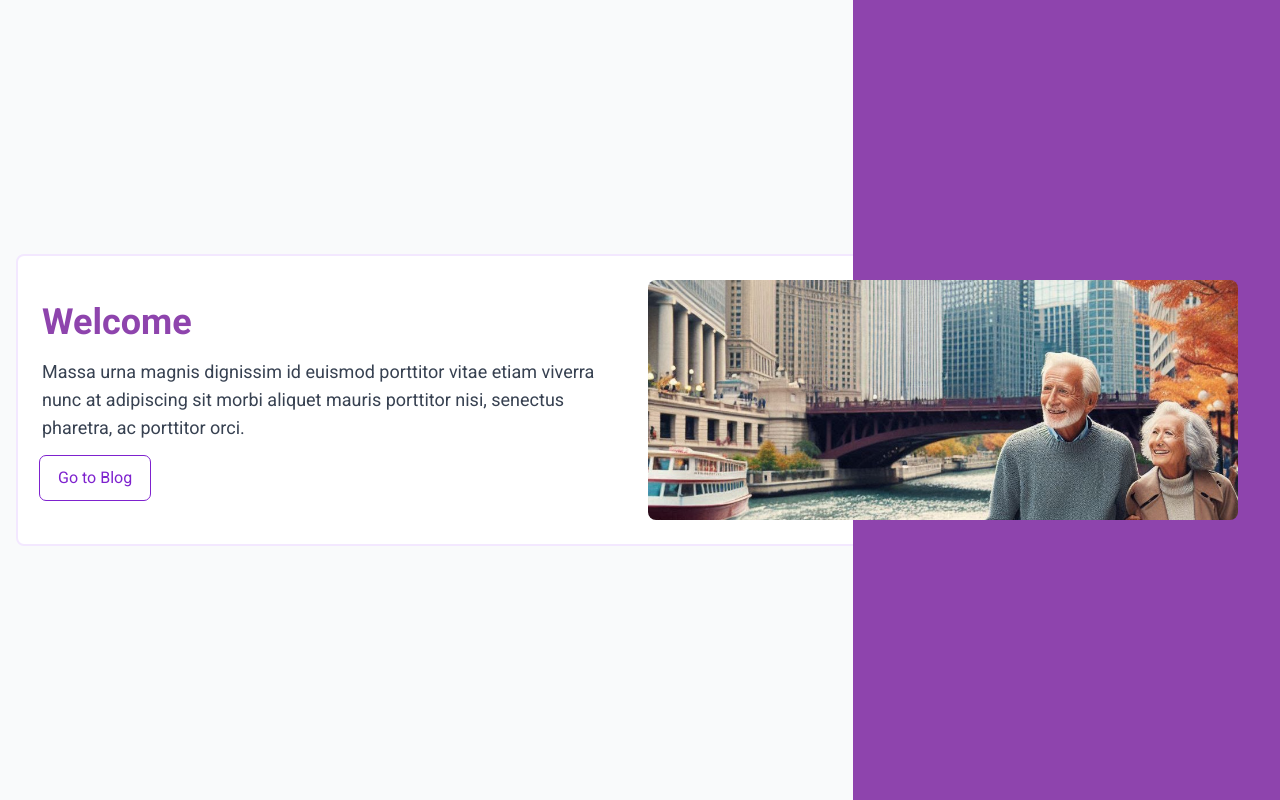
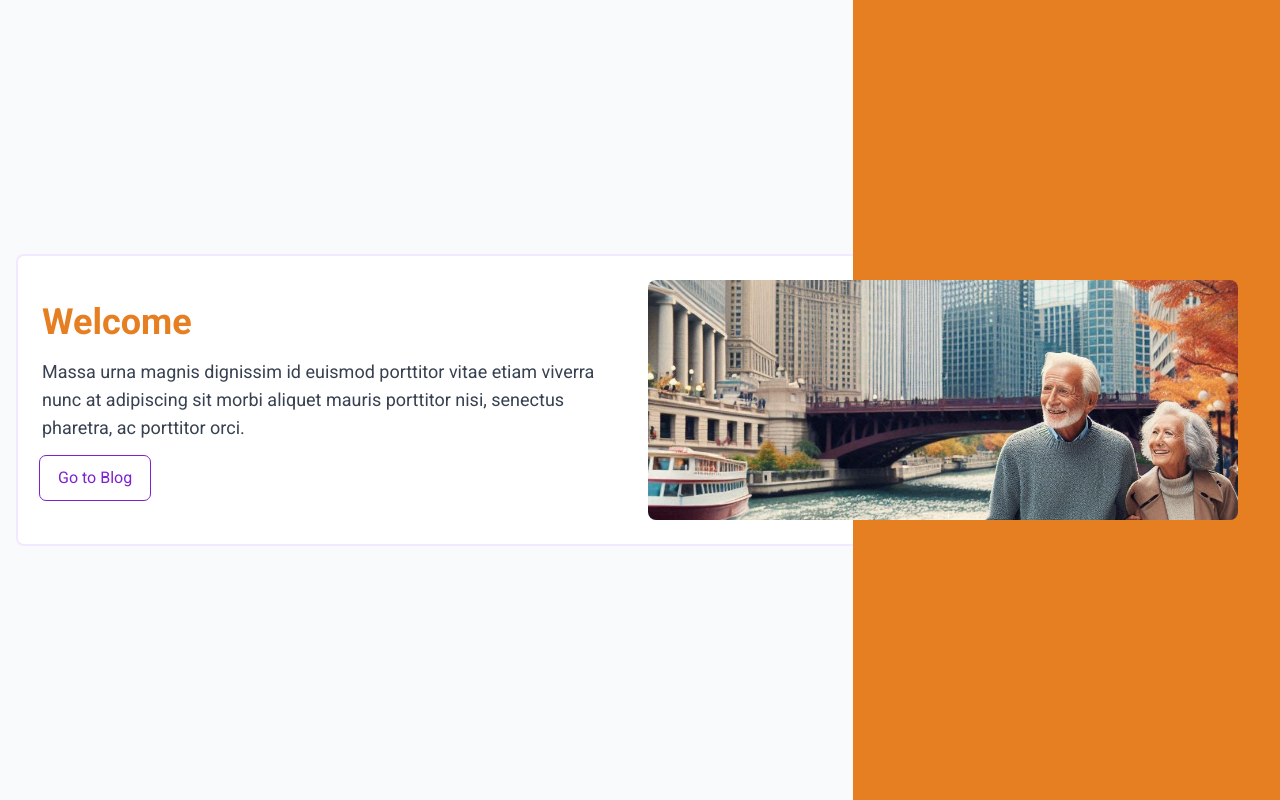
Before and after one commit to Korez73/NextJSLinkedIn, a Next.js app: page / in a window 1280 px wide. Built offline with nearby package versions, Linux system fonts and the light colour scheme.

Commit message:
fall colors

```diff
--- a/src/app/page.tsx
+++ b/src/app/page.tsx
@@ -7,7 +7,7 @@ export default function Home() {
       <div className="container mx-auto p-4 relative">
         <div className="bg-white border-2 border-purple-100 rounded-lg p-6 grid grid-cols-1 md:grid-cols-2 gap-4">
           <div className="flex flex-col justify-center">
-            <h1 className={`text-4xl font-bold mb-4 ${styles.text_wisteria}`}>Welcome</h1>
+            <h1 className={`text-4xl font-bold mb-4 ${styles.text_carrot}`}>Welcome</h1>
             <p className="text-lg text-gray-700 mb-4">
               Massa urna magnis dignissim id euismod porttitor vitae etiam viverra nunc at adipiscing sit morbi aliquet mauris porttitor nisi, senectus pharetra, ac porttitor orci.
             </p>
@@ -33,7 +33,7 @@ export default function Home() {
           </div>
         </div>
       </div>
-      <div className={`hidden md:block absolute top-0 right-0 bottom-0 left-2/3 z-0 ${styles.bg_wisteria}`}></div>
+      <div className={`hidden md:block absolute top-0 right-0 bottom-0 left-2/3 z-0 ${styles.bg_carrot}`}></div>
     </main>
   );
 }
--- a/src/app/ui/styles/home.module.css
+++ b/src/app/ui/styles/home.module.css
@@ -1,9 +1,9 @@
-.text_wisteria {
-  color: #8e44ad;
+.text_carrot {
+  color: #e67e22;
 }
 
-.bg_wisteria {
-  background-color: #8e44ad;
+.bg_carrot {
+  background-color: #e67e22;
 }
 
 .fit_content {
```
